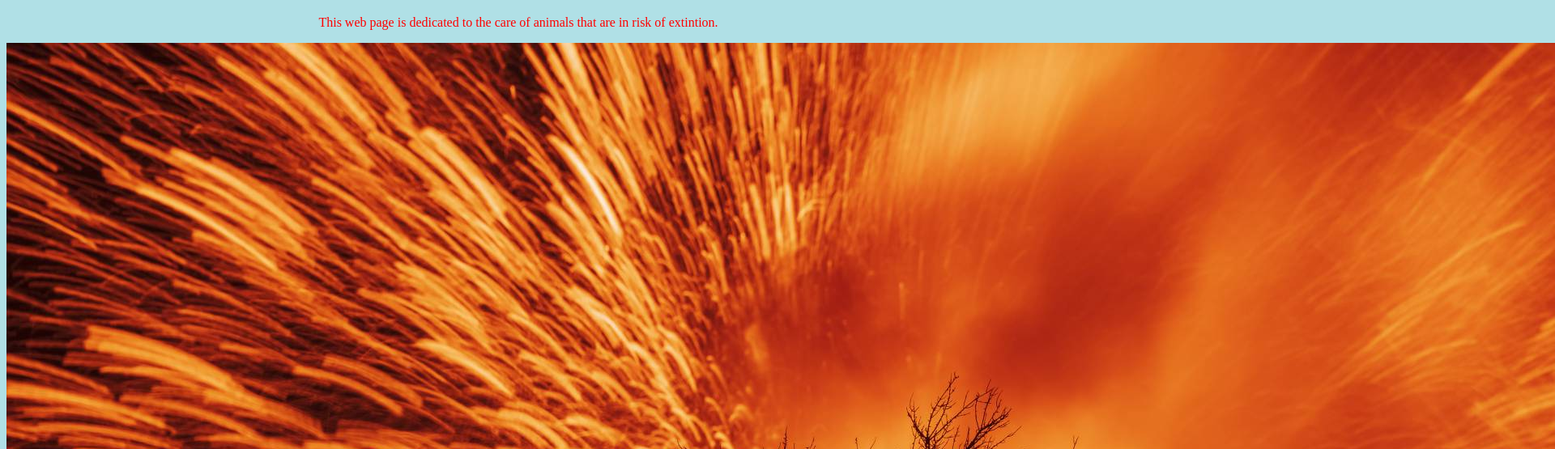
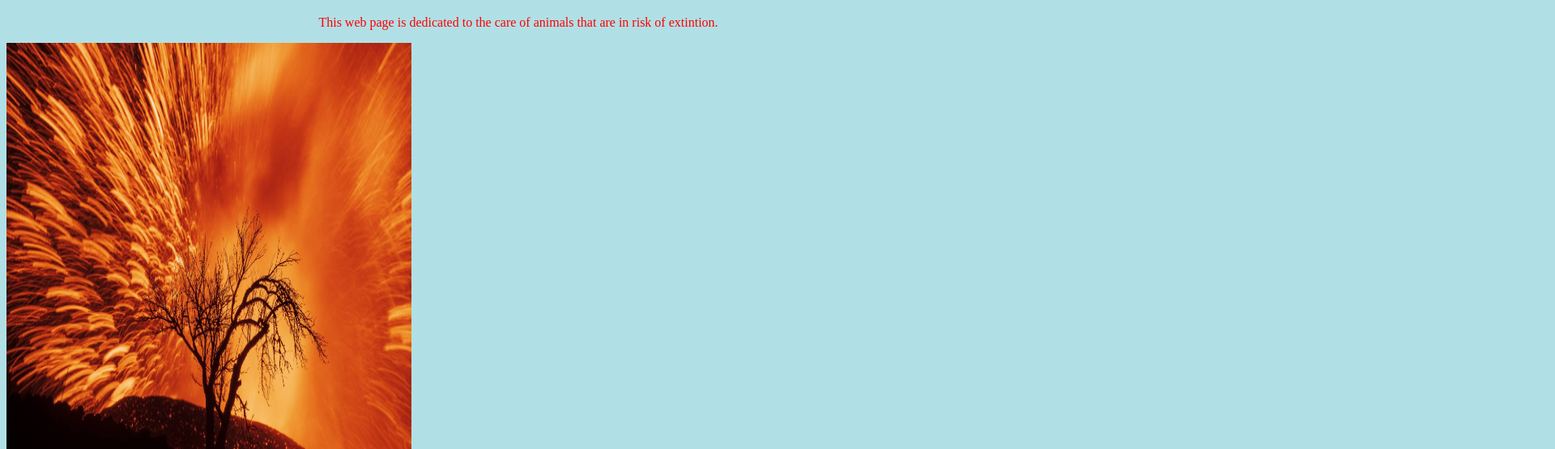
Before and after one commit to LuisRodriguezC/savetheanimals, a plain HTML site: page index.html in a window 1280 px wide. Shown: the part 61-616 px from the top of the page at 81% size, 1920 px wide, since content can reach past the window. Drawn offline with Linux system fonts and the light colour scheme.

Commit message:
Update index.html

```diff
--- a/index.html
+++ b/index.html
@@ -27,7 +27,7 @@ td {
 
 <h1 style="text-align:center;">Save the Animals</h1>
 <p>This web page is dedicated to the care of animals that are in risk of extintion.</p>
-	<img src="images/1.jpg" alt="Landscape">
+	<img src="images/1.jpg" alt="Landscape" style="width:500px;height:600px;">
 
 <p>Web page without profit.</p>
 
```
